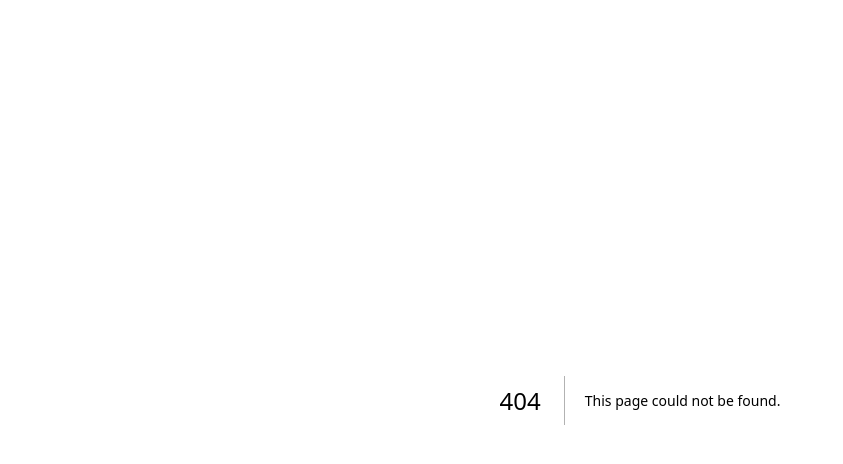
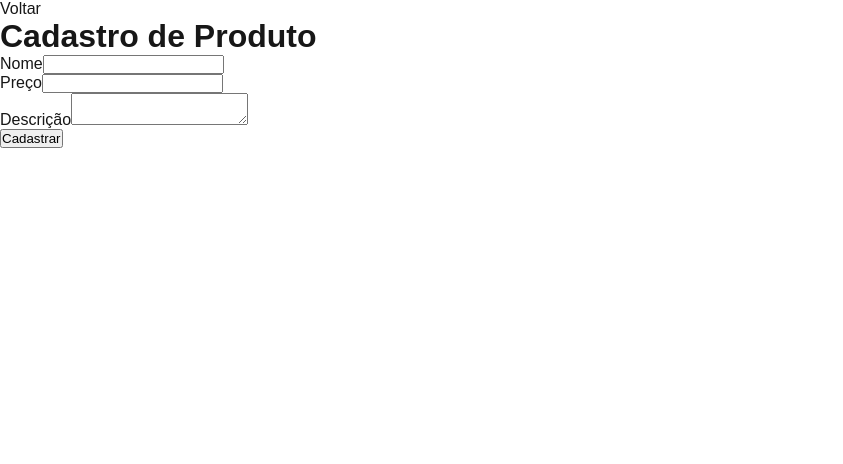
Before and after one commit to samy-collab/Cat-logo-de-produtos-, a Next.js app: page /cadastro in a window 1280 px wide. Before the commit this address had no page. Shown: the top 464 px of the page, without its empty margins (0-843 px from the left). Built offline with nearby package versions, Linux system fonts and the light colour scheme.

Commit message:
Adiciona formulario de inscricao

```diff
--- /dev/null
+++ b/pages/cadastro.jsx
@@ -0,0 +1,62 @@
+import { useState } from "react";
+import Link from "next/link";
+
+export default function Cadastro() {
+  const [nome, setNome] = useState("");
+  const [preco, setPreco] = useState("");
+  const [descricao, setDescricao] = useState("");
+
+  function handleSubmit(event) {
+    event.preventDefault();
+
+    const novoProduto = {
+      nome,
+      preco,
+      descricao,
+    };
+
+    console.log(novoProduto);
+
+    setNome("");
+    setPreco("");
+    setDescricao("");
+  }
+
+  return (
+    <main>
+      <Link href="/">Voltar</Link>
+
+      <h1>Cadastro de Produto</h1>
+
+      <form onSubmit={handleSubmit}>
+        <div>
+          <label>Nome</label>
+          <input
+            type="text"
+            value={nome}
+            onChange={(event) => setNome(event.target.value)}
+          />
+        </div>
+
+        <div>
+          <label>Preço</label>
+          <input
+            type="number"
+            value={preco}
+            onChange={(event) => setPreco(event.target.value)}
+          />
+        </div>
+
+        <div>
+          <label>Descrição</label>
+          <textarea
+            value={descricao}
+            onChange={(event) => setDescricao(event.target.value)}
+          />
+        </div>
+
+        <button type="submit">Cadastrar</button>
+      </form>
+    </main>
+  );
+}
```
